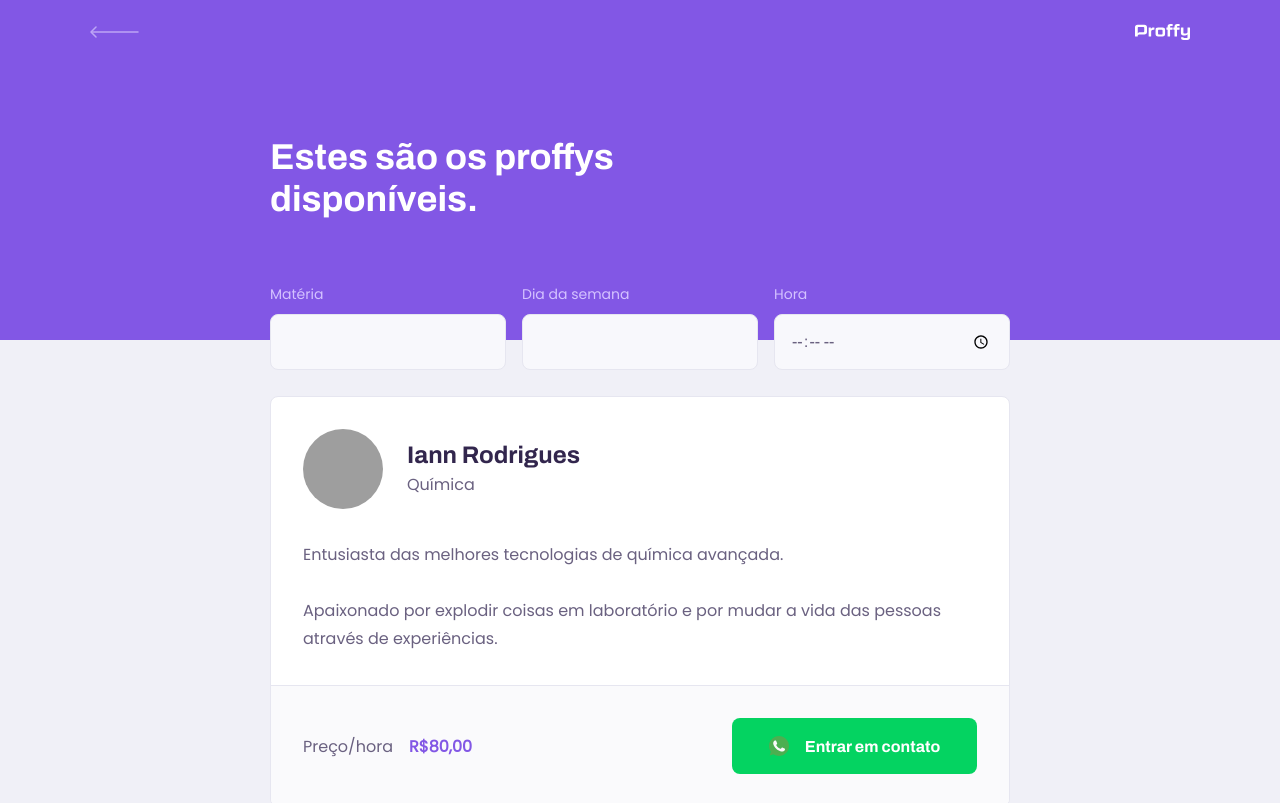
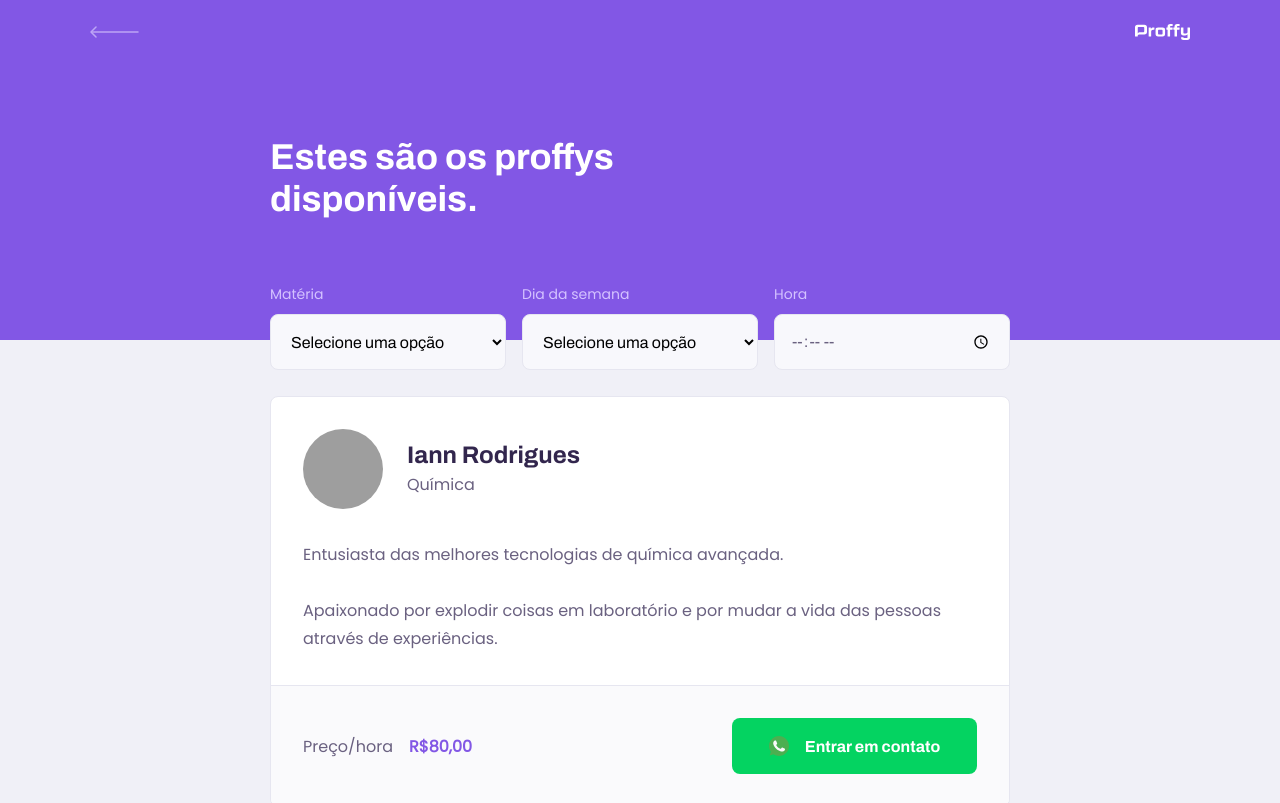
Before and after one commit to Iann-rst/Proffys, a React (Create React App) app in the folder web/: page /study in a window 1280 px wide. Shown: the top 803 px of the page. Built offline with nearby package versions, Linux system fonts and the light colour scheme; grey boxes are pictures that could not be loaded; the HTML template or start-up script is replaced by a standard one.

Commit message:
Add: Componente Select

```diff
--- a/web/src/pages/TeacherList/index.tsx
+++ b/web/src/pages/TeacherList/index.tsx
@@ -1,6 +1,7 @@
 import React from 'react';
 import Input from '../../components/Input';
 import PageHeader from '../../components/PageHeader';
+import Select from '../../components/Select';
 import TeacherItem from '../../components/TeacherItem';
 
 /* Arquivo de estilização */
@@ -16,9 +17,38 @@
 
         {/*Passando o formulário como props.children para o componente PageHeader*/}
         <form id="search-teachers">
+
+          <Select
+            name="subject"
+            label="Matéria"
+            options={[
+              {value: 'Artes', label: 'Artes'},
+              {value: 'Biologia', label: 'Biologia'},
+              {value: 'Ciência', label: 'Ciência'},
+              {value: 'Educação Física', label: 'Educação Física'},
+              {value: 'Física', label: 'Física'},
+              {value: 'Geografia', label: 'Geografia'},
+              {value: 'História', label: 'História'},
+              {value: 'Matemática', label: 'Matemática'},
+              {value: 'Português', label: 'Português'},
+              {value: 'Química', label: 'Química'},
+            ]}
+          />
+          <Select
+            name="week_day"
+            label="Dia da semana"
+            options={[
+              {value: '0', label: 'Domingo'},
+              {value: '1', label: 'Segunda-feira'},
+              {value: '2', label: 'Terça-feira'},
+              {value: '3 ', label: 'Quarta-feira'},
+              {value: '4', label: 'Quinta-feira'},
+              {value: '5', label: 'Sexta-feira'},
+              {value: '6', label: 'Sábado'},
+            ]}
+          />
+
           {/* Utilizando componente Input, para representar os inputs do formulário*/}
-          <Input name="subject" label="Matéria"/>
-          <Input name="week_day" label="Dia da semana"/>
           <Input type="time" name="time" label="Hora"/>
         </form>
       </PageHeader>
```
